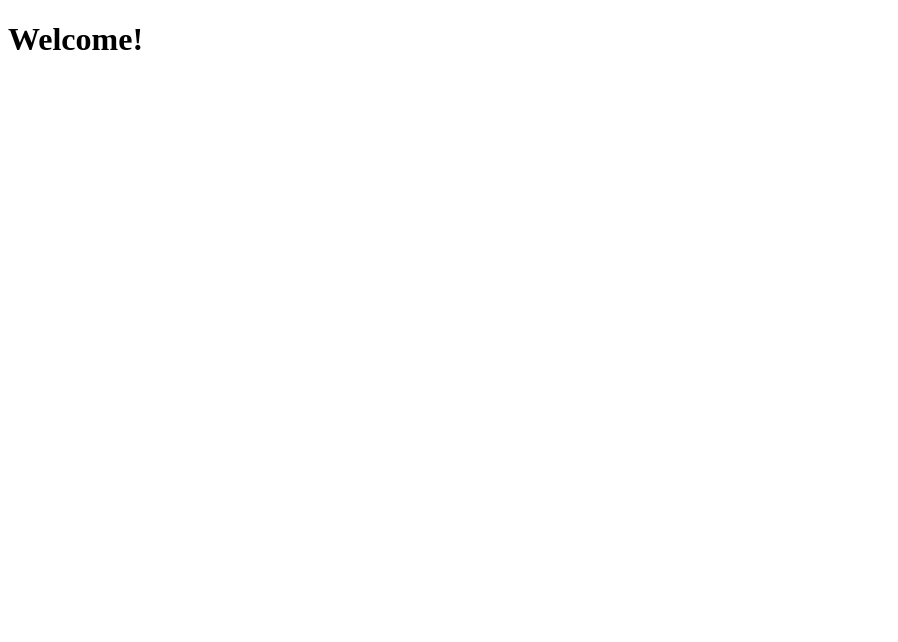
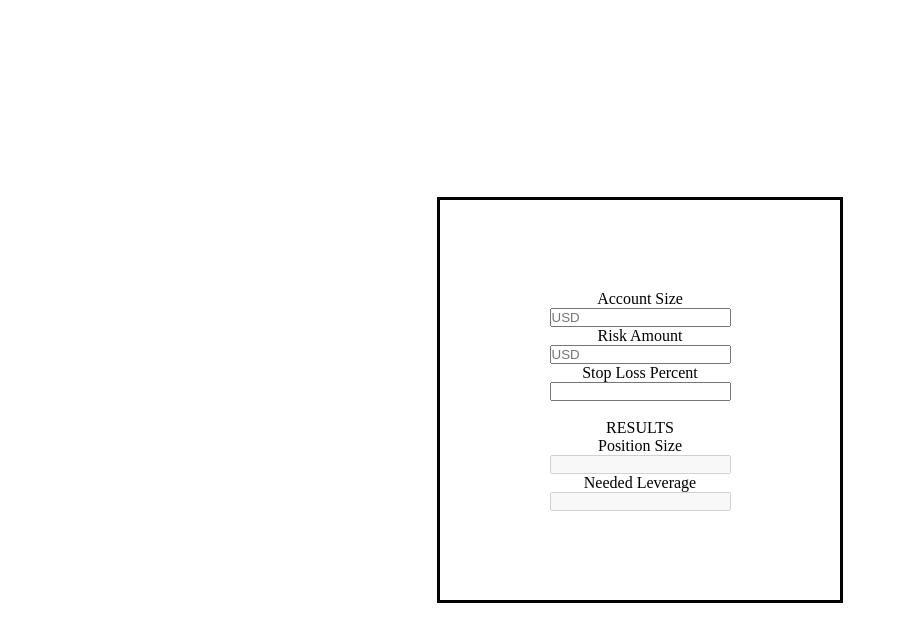
Before and after one commit to carlo-baron/crypto-calculator, a plain HTML site: page index.html in a window 1280 px wide. Shown: the whole page, without its empty margins (0-898 px from the left). Drawn offline with Linux system fonts and the light colour scheme.

Commit message:
Forms Made with the layout

```diff
--- a/index.html
+++ b/index.html
@@ -4,8 +4,27 @@
     <meta charset="UTF-8">
     <meta name="viewport" content="width=device-width, initial-scale=1.0">
     <title>Calculator</title>
+    <link rel="stylesheet" href="style.css">
 </head>
 <body>
-    <h1>Welcome!</h1>
+    <form>
+        <label">Account Size</label><br>
+        <input type="text" name="size" placeholder="USD"><br>
+
+        <label">Risk Amount</label><br>
+        <input type="text" name="risk" placeholder="USD"><br>
+
+        <label>Stop Loss Percent</label><br>
+        <input type="text" name="sl"><br>
+
+        <br>
+
+        <p>RESULTS</p>
+        <label>Position Size</label><br>
+        <input type="text" name="pos-size" disabled><br>
+
+        <label>Needed Leverage</label><br>
+        <input type="text" name="leverage" disabled value=""><br>
+    </form>
 </body>
 </html>
--- /dev/null
+++ b/style.css
@@ -0,0 +1,23 @@
+*{
+    margin: 0;
+    padding: 0;
+    box-sizing: border-box;
+}
+
+body{
+    display: flex;
+    justify-content: center;
+    align-items: center;
+    height: 100vh;
+}
+
+form{
+    outline: solid;
+    height: 50vh;
+    width: 50vh;
+    text-align: center;
+
+    display: flex;
+    align-items: center;
+    justify-content: center;
+}
```
